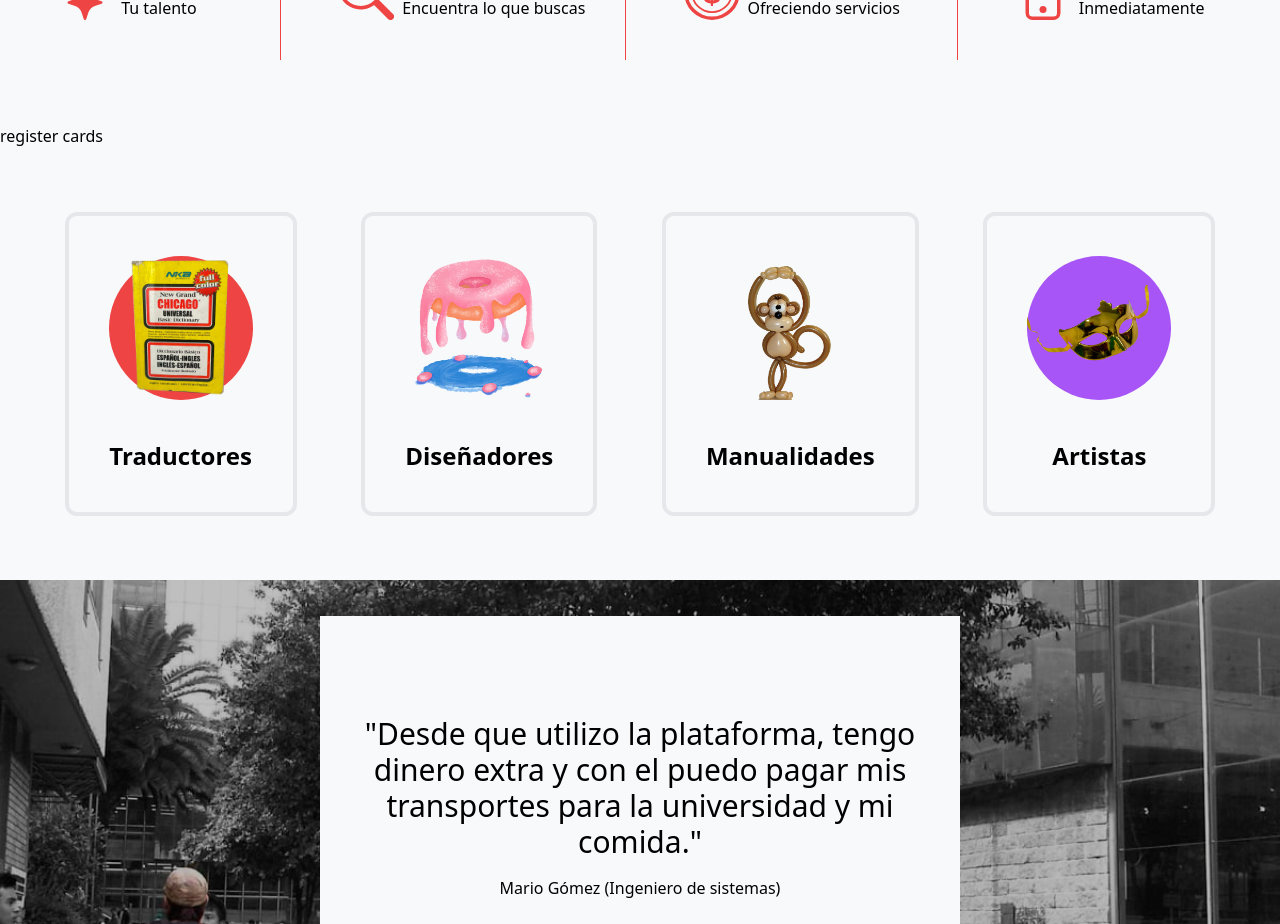
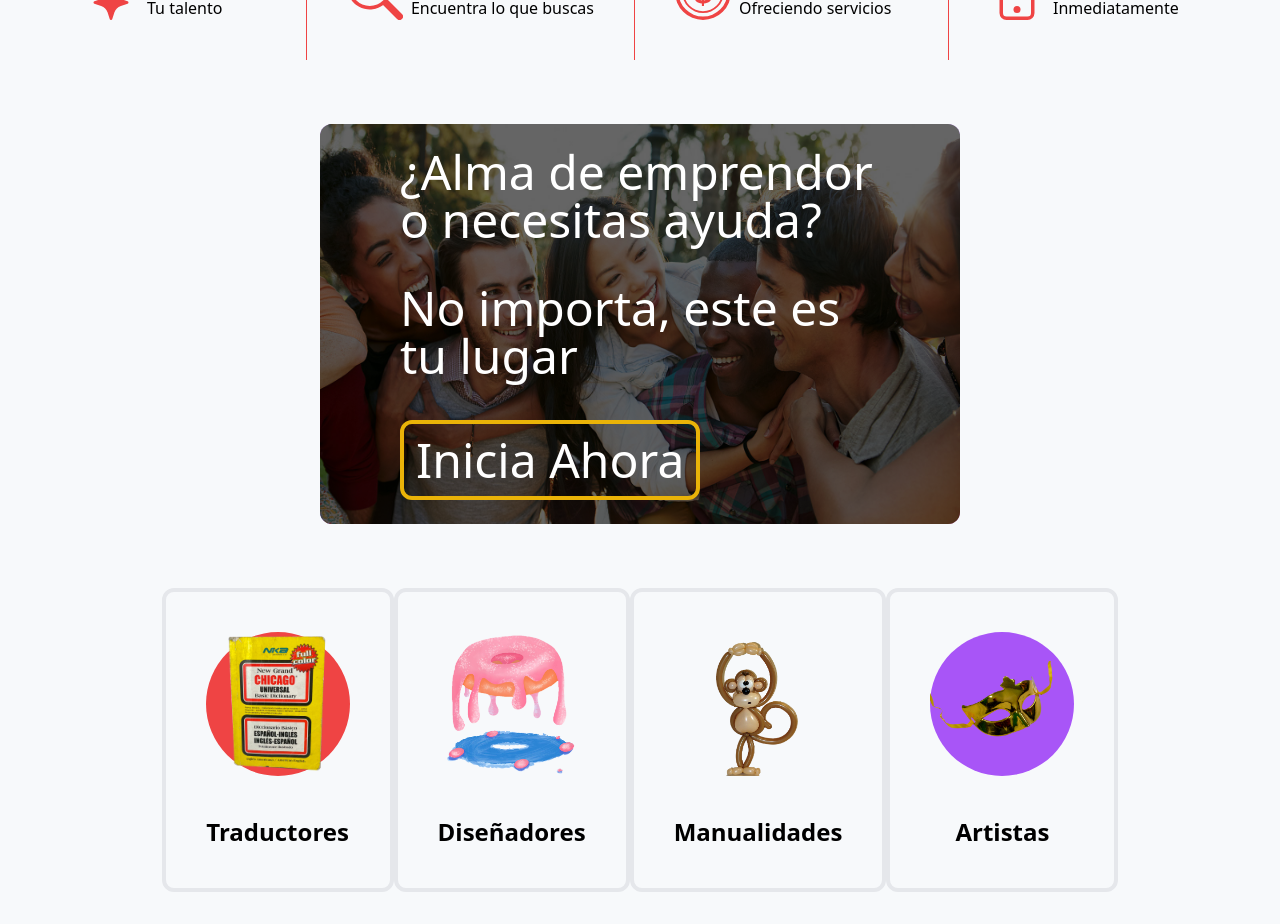
Before and after one commit to Andresssg/FrontendTalentPlace, a React (Vite) app: page /home in a window 1280 px wide. Shown: the part 940-1864 px from the top of the page. Built offline with nearby package versions, Linux system fonts and the light colour scheme.

Commit message:
Fix width in footer and banner

```diff
--- a/src/components/Banner.jsx
+++ b/src/components/Banner.jsx
@@ -10,7 +10,7 @@ function Banner () {
   ]
   const [currentIndex] = useSlider(3500, images)
   return (
-    <section className='flex justify-left items-center h-200px md:h-[500px] lg:h-[calc(100vh-80px)] bg-purple-500 relative'>
+    <section className='flex justify-left items-center h-200px md:h-[500px] lg:h-[calc(100vh-80px)] bg-purple-500 relative w-full'>
       <img className='w-full h-full absolute' src={images[currentIndex]} alt='Image banner' />
       <div className='p-20 relative font-light bg-red-500 w-full text-3xl md:text-5xl bg-opacity-60 text-white'>
         <h2>De estudiantes para estudiantes</h2>
--- a/src/components/Footer.jsx
+++ b/src/components/Footer.jsx
@@ -9,7 +9,7 @@ import logoEfecty from '../assets/logo-efecty.png'
 function Footer () {
   const phone = '+57 3046595839'
   return (
-    <section className='flex flex-col justify-center items-center bg-gray-500 py-5 text-white font-medium gap-5'>
+    <section className='flex flex-col justify-center items-center bg-gray-500 py-5 text-white font-medium gap-5 w-full'>
       <div className='flex w-full justify-evenly '>
         <div className='flex flex-col justify-center items-center gap-2'>
           <img src={logoBlanco} alt='Logo talentplace' />
--- a/src/pages/Home.jsx
+++ b/src/pages/Home.jsx
@@ -11,6 +11,7 @@ import MaskImg from '../assets/mask.png'
 import Testimonials from '../components/Testimonials'
 import Banner from '../components/Banner'
 import Footer from '../components/Footer'
+import RegisterCard from '../components/ResgisterCard'
 
 function Home () {
   const keywordsInfo = [
@@ -35,7 +36,7 @@ function Home () {
   ]
 
   return (
-    <article className='flex flex-col'>
+    <article className='flex flex-col justify-center items-center'>
       <Banner />
       <section className='flex justify-evenly items-center flex-wrap py-16'>
         {keywordsInfo.map((element, i) => {
@@ -43,9 +44,7 @@ function Home () {
           return <KeywordCard key={i} icon={icon} keyword={keyword} text={text} last={i === keywordsInfo.length - 1} />
         })}
       </section>
-      <section>
-        register cards
-      </section>
+      <RegisterCard />
       <section className='flex justify-evenly items-center flex-wrap py-16'>
         {categories.map((element, i) => {
           const { icon, category, color } = element
```
